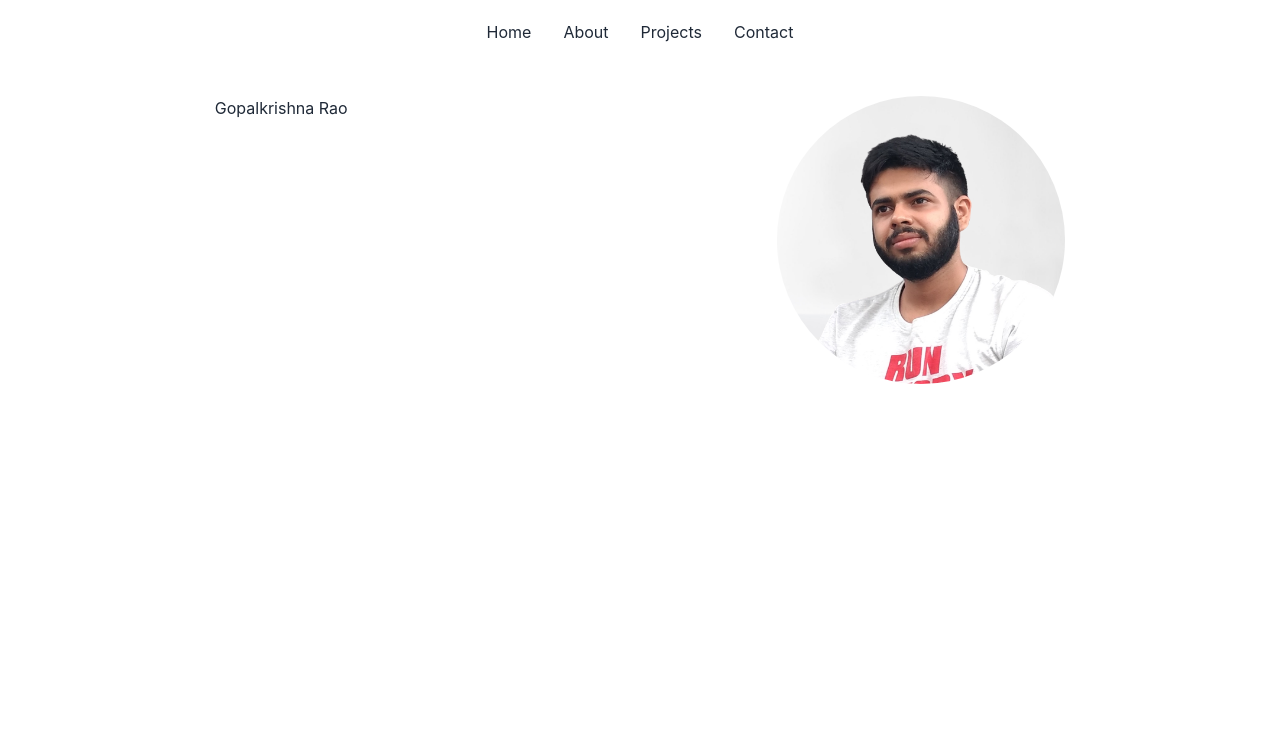
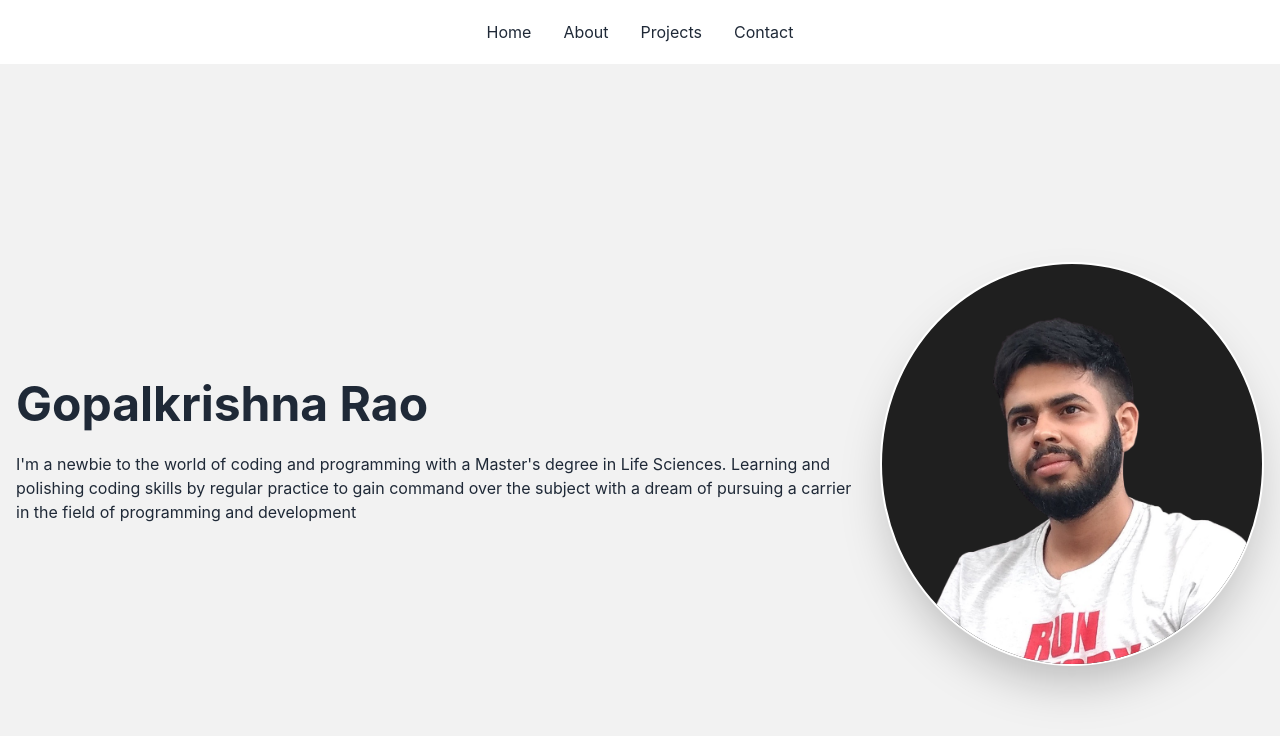
Before and after one commit to GopalkrishaRao/myPortfolio, a React (Create React App) app: page / in a window 1280 px wide. Shown: the top 736 px of the page. Built offline with nearby package versions, Linux system fonts and the light colour scheme.

Commit message:
Home section and projects

```diff
--- a/src/Components/Home.js
+++ /dev/null
@@ -1,21 +0,0 @@
-export default function Home() {
-  return (
-    <>
-    <div className="flex justify-around mt-8">
-    <div>
-      <h1>Gopalkrishna Rao</h1>
-    </div>
-    <div>
-      <img src={require("../images/gk.png")}  alt="profile_pic" className="rounded-[50%] h-72 w-72"/>
-    </div>
-    {/* <div>
-        <h1>About</h1>
-        <p></p>
-    </div>
-    <div>
-      <h1>Projects</h1>
-    </div> */}
-    </div>
-   </>
-  )
-};
--- a/src/Components/Projects.js
+++ /dev/null
@@ -1,5 +0,0 @@
-export default function Projects() {
-  return (
-    <div>Projects</div>
-  )
-}
--- /dev/null
+++ b/src/Components/home/Home.js
@@ -0,0 +1,24 @@
+import './home.css';
+
+export default function Home() {
+  return (
+    <>
+  <div className="hero min-h-screen bg-base-200">
+  <div className=" hero-content flex-col lg:flex-row-reverse">
+    <div className='image-container'>
+    <img src={require("../../images/gk.png")} className="profile_pic max-w-sm rounded-[50%] shadow-2xl" />
+    </div>
+    <div>
+      <h1 className="text-5xl font-bold">
+        Gopalkrishna Rao
+      </h1>
+      <p className="py-6">
+      I'm a newbie to the world of coding and programming with a Master's degree in Life Sciences.
+        Learning and polishing coding skills by regular practice to gain command over the subject with a dream of pursuing a carrier in the field of programming and development
+      </p>
+    </div>
+  </div>
+</div>
+   </>
+  )
+};
--- /dev/null
+++ b/src/Components/home/home.css
@@ -0,0 +1,33 @@
+
+.profile_pic{
+    border: 2px solid #fff;
+    background: #1f1f1f;
+}
+
+.image-container {
+    position: relative;
+  }
+
+  .image-container:Hover::after {
+    content: "";
+    position: absolute;
+    top: 50%;
+    left: 50%;
+    transform: translate(-50%, -50%);
+    width: 100%;
+    height: 100%;
+    border-radius: 50%;
+    box-shadow: 0 0 0 0 rgba(255, 255, 255, 1);
+    animation: pulse 2s infinite;
+  }
+  @keyframes pulse {
+  0% {
+    box-shadow: 0 0 0 0 rgba(255, 255, 255, 0.7);
+  }
+  70% {
+    box-shadow: 0 0 0 20px rgba(255, 255, 255, 0);
+  }
+  100% {
+    box-shadow: 0 0 0 0 rgba(255, 255, 255, 0);
+  }
+}
--- /dev/null
+++ b/src/Components/projects/ProjectCard.js
@@ -0,0 +1,30 @@
+import React from 'react'
+
+
+export default function ProjectCard(props) {
+    return (
+      <div className="card w-96 bg-base-100 shadow-xl">
+
+        {/* <figure>
+          <img src={require(`${props.srcImg}`).default} alt="Image" />
+        </figure> */}
+        <div className="card-body">
+          <h2 className="card-title">
+            {props.Title}
+
+          </h2>
+          <p>If a dog chews shoes whose shoes does he choose?</p>
+          <a hraf='https://github.com/GopalkrishaRao' target={'_blank'}>
+            Click
+          </a>
+          <div className="card-actions justify-end">
+            <div>
+              <h1>Technologies used</h1>
+              <div className="badge badge-outline">HTML</div>
+              <div className="badge badge-outline">CSS</div>
+            </div>
+          </div>
+        </div>
+      </div>
+    );
+  }
--- /dev/null
+++ b/src/Components/projects/Projects.js
@@ -0,0 +1,12 @@
+import ProjectCard from "./ProjectCard";
+
+export default function Projects() {
+  return (
+    <>
+    <div>Projects</div>
+    <ProjectCard Title='Snake Game JS'  />
+    <ProjectCard Title='Pong Game JS'/>
+    <ProjectCard Title='Tic-Tac-Toe Game JS'/>
+    </>
+  )
+}
```
Also changed, not shown: src/App.js (+5 -5 lines), src/Components/about/About.js (renamed from src/Components/About.js), src/Components/contact/Contact.js (renamed from src/Components/Contact.js), src/images/gk.png.
